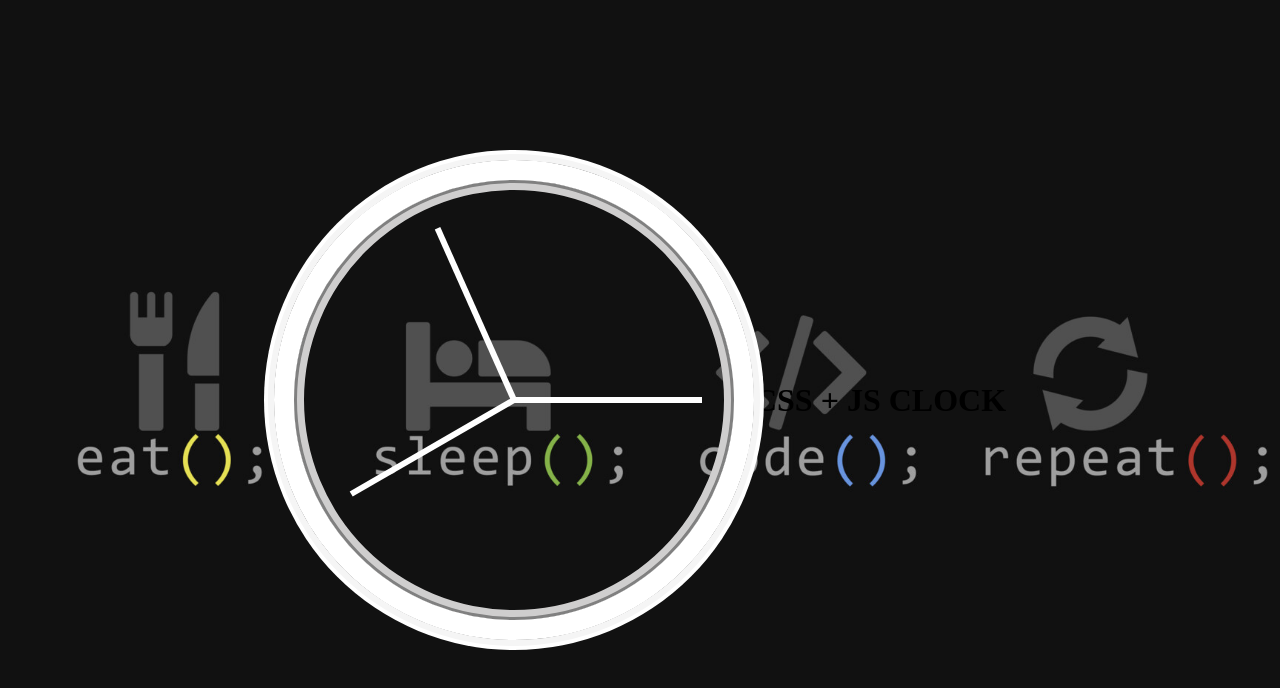
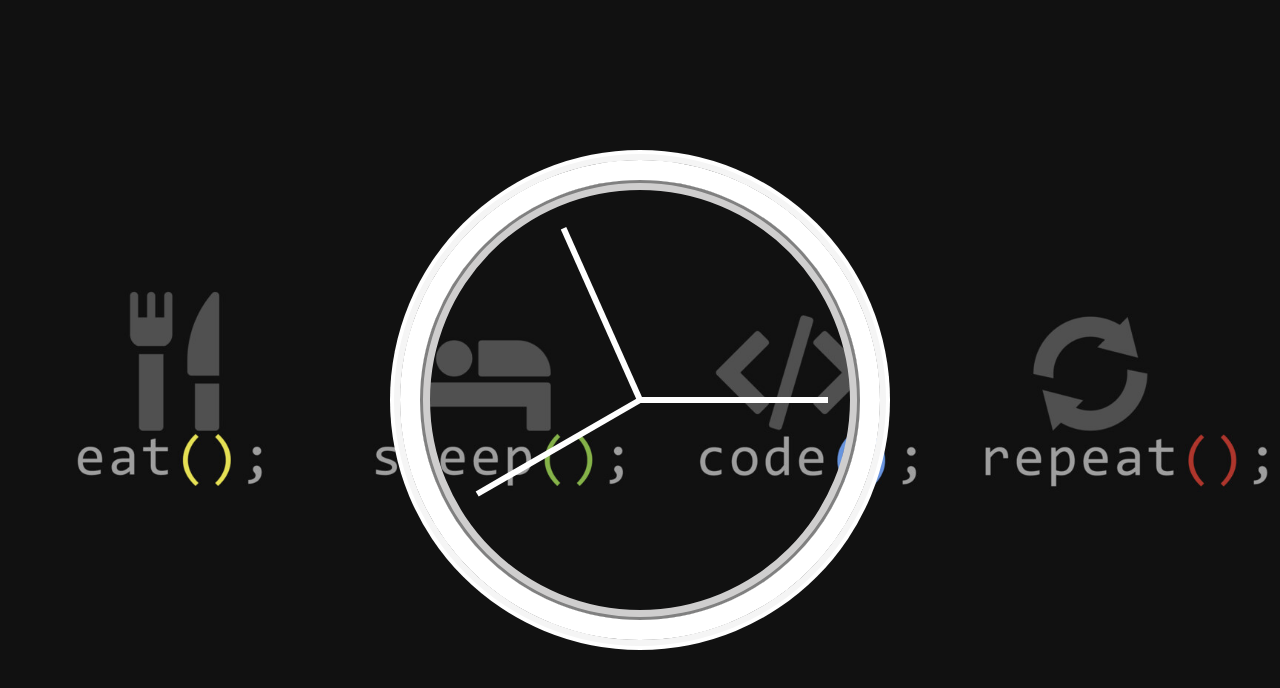
Before and after one commit to AbdulrahmanLuqman/Clock, a plain HTML site: page index.html in a window 1280 px wide. Drawn offline with Linux system fonts and the light colour scheme.

Commit message:
done with the clock

```diff
--- a/index.html
+++ b/index.html
@@ -14,8 +14,6 @@
             <div class="hand sec"></div>
         </div>
     </div>
-
-    <h1>CSS + JS CLOCK</h1>
     <script src="./script.js"></script>
 </body>
 </html>
```
